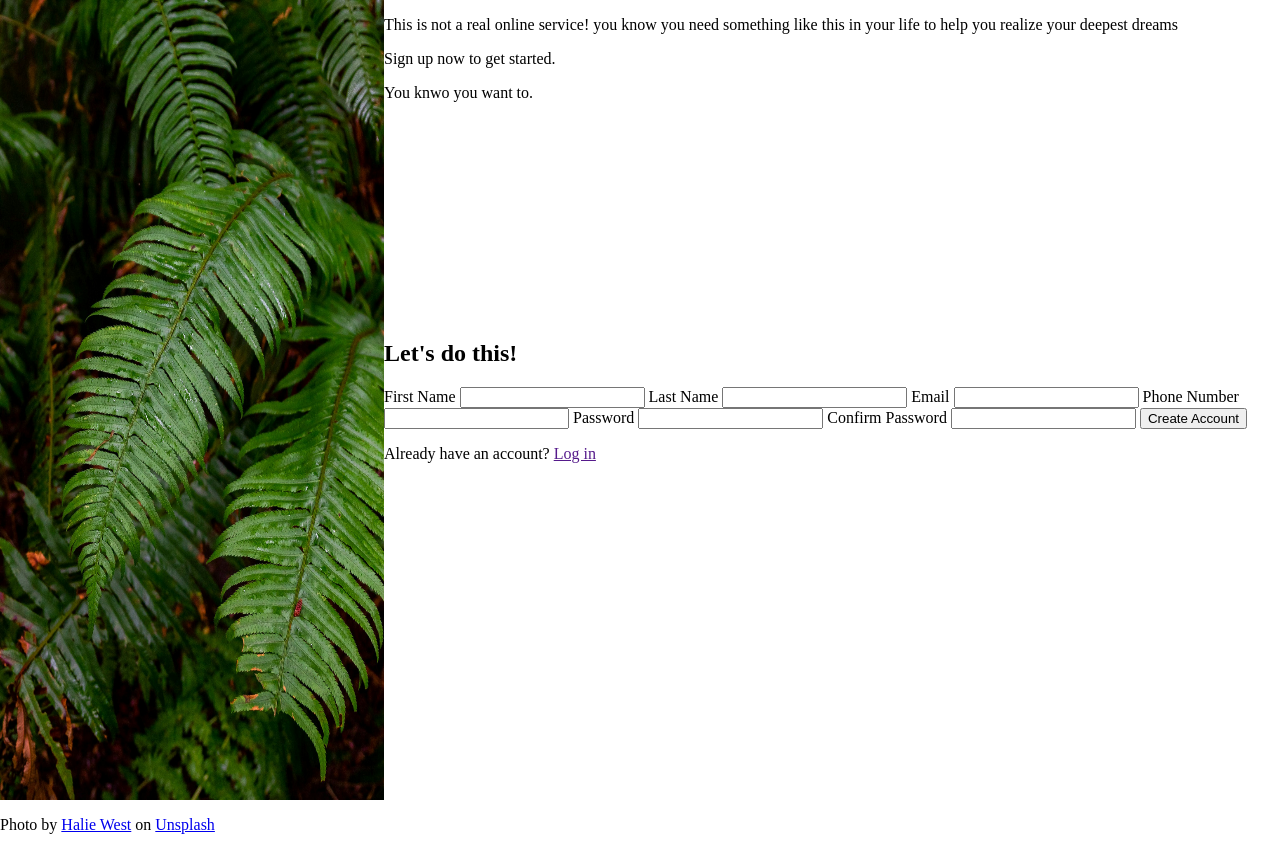
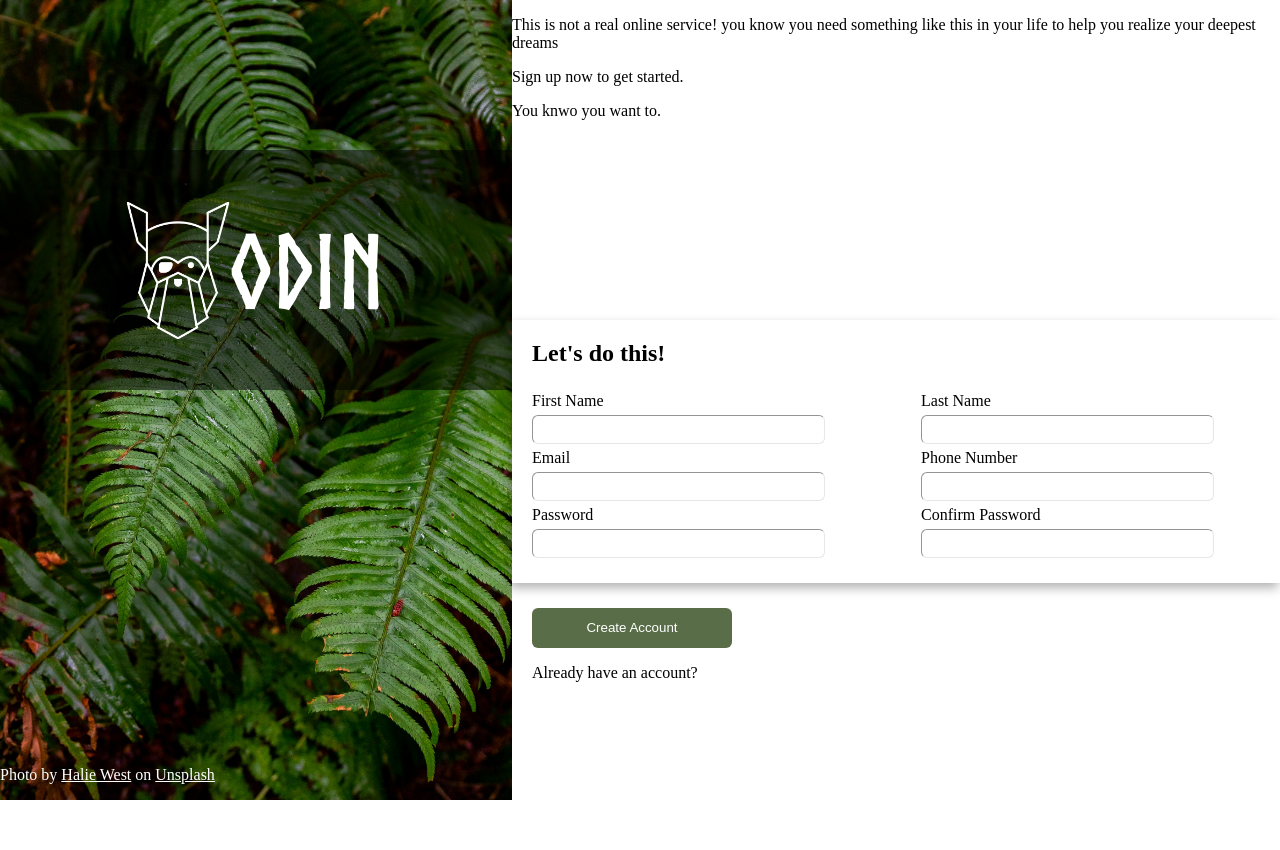
Before and after one commit to David-Portugal-Ferreira/TOP_SignUpForm, a plain HTML site: page index.html in a window 1280 px wide. After the commit the page ends 800 px from the top, so only its background shows below. Drawn offline with Linux system fonts and the light colour scheme.

Commit message:
Add Logo and some style

```diff
--- a/index.html
+++ b/index.html
@@ -11,7 +11,15 @@
 <body>
     <div class="wrapper">
         <div class="top-image">
-            <img src="halie-west-25xggax4bSA-unsplash.jpg" alt="">
+            <div class="top-info">
+                <img src="odin-logo.png" alt="TOP logo" class="top-logo" />
+                <h1 class="logo-title">ODIN</h1>
+            </div>
+            <p class="author">Photo by <a
+                    href="https://unsplash.com/@haliewestphoto?utm_content=creditCopyText&utm_medium=referral&utm_source=unsplash">Halie
+                    West</a> on <a
+                    href="https://unsplash.com/photos/green-leaf-plant-in-close-up-photography-25xggax4bSA?utm_content=creditCopyText&utm_medium=referral&utm_source=unsplash">Unsplash</a>
+            </p>
         </div>
         <div class="content">
             <div class="content-header">
@@ -21,36 +29,32 @@
                 <p class="incentive">You knwo you want to.</p>
             </div>
             <div class="content-form">
-                <h2>Let's do this!</h2>
+                <h2 class="form-header">Let's do this!</h2>
                 <form action="">
+                    <div class="form-content">
+                        <div class="column-1">
                             <label for="first_name">First Name</label>
                             <input type="text" name="first_name" id="first_name" />
+                            <label for="email">Email</label>
+                            <input type="email" id="email" name="user_email">
+                            <label for="password">Password</label>
+                            <input type="password" name="password" id="password">
+                        </div>
+                        <div class="column-2">
                             <label for="last_name" name="last_name">Last Name</label>
                             <input type="text" name="last_name" id="last_name" />
-
-                    <label for="email">Email</label>
-                    <input type="email" id="email" name="user_email">
                             <label for="phone">Phone Number</label>
                             <input type="tel" name="phone_number" id="phone">
-
-                    <label for="password">Password</label>
-                    <input type="password" name="password" id="password">
                             <label for="conf_password">Confirm Password</label>
                             <input type="password" name="conf_password" id="conf_password">
-
-                    <input type="submit" value="Create Account">
-                </form>
-
-                <p>Already have an account? <a href="">Log in</a></p>
                         </div>
                     </div>
             </div>
-
-    <p>Photo by <a
-            href="https://unsplash.com/@haliewestphoto?utm_content=creditCopyText&utm_medium=referral&utm_source=unsplash">Halie
-            West</a> on <a
-            href="https://unsplash.com/photos/green-leaf-plant-in-close-up-photography-25xggax4bSA?utm_content=creditCopyText&utm_medium=referral&utm_source=unsplash">Unsplash</a>
-    </p>
+            <input type="submit" value="Create Account">
+            </form>
+            <p class="account-exist">Already have an account? <a href="">Log in</a></p>
+        </div>
+    </div>
 </body>
 
 </html>
--- a/styles.css
+++ b/styles.css
@@ -1,18 +1,42 @@
 @font-face {
     font-family: 'norsebold';
-    src: url('norse-bold-webfont.woff2') format('woff2'),
-        url('norse-bold-webfont.woff') format('woff');
+    src: url('/TOP_SignUpForm/fonts/norse-bold-webfont.woff2') format('woff2'),
+        url('./fonts/norse-bold-webfont.woff') format('woff');
     font-weight: normal;
     font-style: normal;
-
-}
-:root {
-    font-size: 16px;
 }
 
-html, body {
+html,
+body {
+    font-size: 16px;
     margin: 0;
     padding: 0;
+}
+label {
+    display: inline-block;
+    padding-top: 5px;
+    padding-bottom: 5px;
+}
+input {
+    display: block;
+    border-color: #E5E7EB;
+    border-radius: 6px;
+    border-width: 0.2px;
+    height: 25px;
+    width: 80%;
+}
+input[type='submit'] {
+    margin-top: 25px;
+    margin-left: 20px;
+    border-radius: 6px;
+    border-style: none;
+    color: white;
+    background-color: #596D48;
+    width: 200px;
+    height: 40px;
+}
+a {
+    color: white;
 }
 
 .wrapper {
@@ -22,19 +46,41 @@ html, body {
     box-sizing: border-box;
 }
 
-.top-image {
-    width: 30%;
-}
-.top-image img {
-    width: 100%;
-    height: 100%;
-}
-
 .content {
-    width: 70%;
+    width: 60%;
     display: flex;
     flex-direction: column;
 }
+
+.top-image {
+    width: 40%;
+    height: 100vh;
+    display: flex;
+    flex-direction: column;
+    background-image: url('./halie-west-25xggax4bSA-unsplash.jpg');
+    background-size: 100% 100%;
+}
+.top-info {
+    display: flex;
+    align-items: center;
+    justify-content: center;
+    background-color: rgba(0, 0, 0, 0.5);
+    font-size: 4vw;
+    margin-top: 150px;
+}
+.top-logo {
+    width: max(75px, 20%);
+}
+.logo-title {
+    color: white;
+    display: inline-block;
+    font-family: 'norsebold';
+}
+.author {
+    margin-top: auto;
+    color: white;
+}
+
 
 .content-header {
     width: 100%;
@@ -43,5 +89,31 @@ html, body {
 
 .content-form {
     width: 100%;
-    height: 60%;
+    height: auto;
+    margin-right: 25px;
+    padding-bottom: 25px;
+    box-shadow: -2px 5px 10px 0px rgba(0,0,0,0.3);
 }
+
+.form-content {
+    display: flex;
+    height: auto;
+}
+
+.column-1 {
+    margin-left: 20px;
+    width: max(150px, 50%);
+    padding-right: 30px;
+}
+
+.column-2 {
+    width: max(150px, 50%);
+}
+
+.form-header {
+    margin-left: 20px;
+}
+
+.account-exist {
+    padding-left: 20px;
+}
```
Lines whose indentation alone changed are shown as unchanged.
